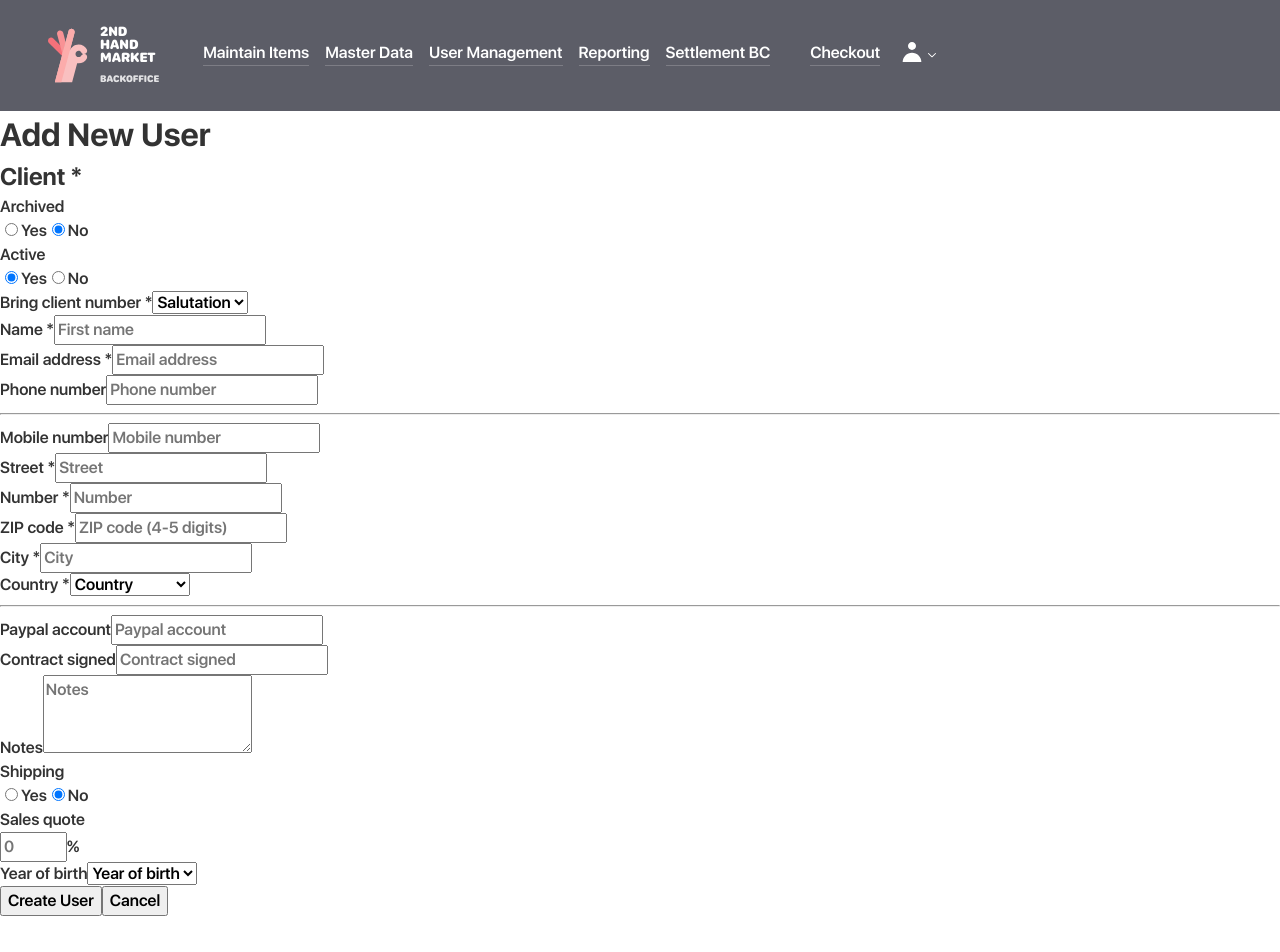
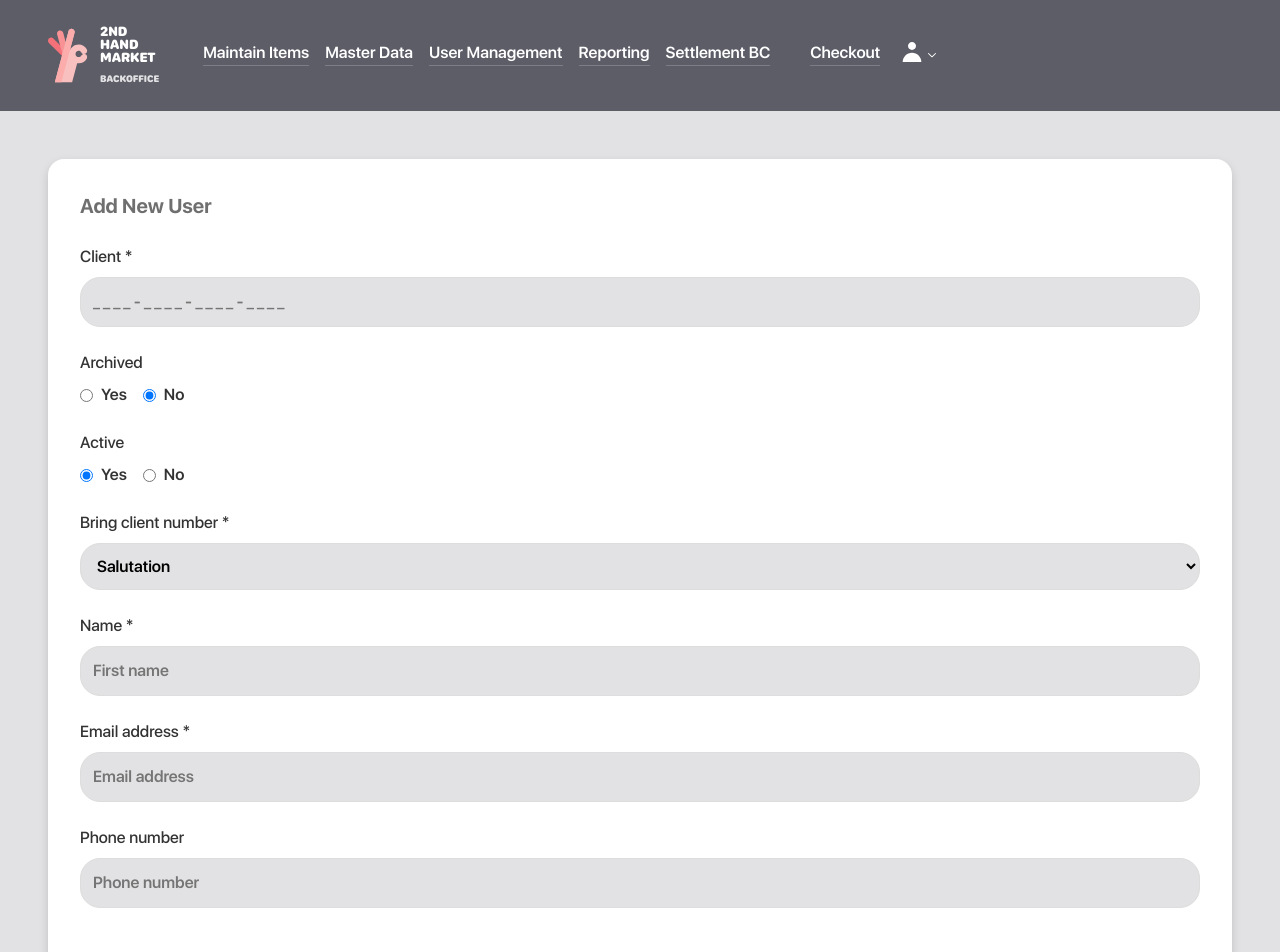
Before and after one commit to AlexanderMultan/2nd-hand-market, a React app: page /new-user in a window 1280 px wide. Shown: the top 952 px of the page. Before the commit the page ends 916 px from the top, so only its background shows below. Built offline with nearby package versions, Linux system fonts and the light colour scheme.

Commit message:
feat: new-user UI

```diff
--- a/src/components/AddNewUser.jsx
+++ b/src/components/AddNewUser.jsx
@@ -1,8 +1,10 @@
 import React, {useState} from 'react';
+import {Breadcrumbs, Link} from "@mui/material";
 
 const AddNewUser = () => {
 
     const [formData, setFormData] = useState({
+        client: '',
         archived: 'no',
         active: 'yes',
         salutation: '',
@@ -37,13 +39,25 @@ const AddNewUser = () => {
     };
 
     return (
-        <>
+        <div style={{
+            position: 'relative',
+        }}>
         <form className="user-form" onSubmit={handleSubmit}>
             <h1 className="user-form__title">Add New User</h1>
 
-            {/* Client Section */}
             <section className="form-section">
-                <h2 className="form-section__title">Client *</h2>
+                <div className="field-group">
+                    <label className="field-group__label">Client *</label>
+                    <input
+                        type="text"
+                        className="input"
+                        name="client"
+                        value={formData.client}
+                        onChange={handleChange}
+                        placeholder="_ _ _ _ - _ _ _ _ - _ _ _ _ - _ _ _ _"
+                        required
+                    />
+                </div>
 
                 <div className="field-group">
                     <label className="field-group__label">Archived</label>
@@ -106,7 +120,7 @@ const AddNewUser = () => {
                         onChange={handleChange}
                         required
                     >
-                        <option value="">Salutation</option>
+                        <option value="" disabled>Salutation</option>
                         <option value="mr">Mr.</option>
                         <option value="ms">Ms.</option>
                         <option value="dr">Dr.</option>
@@ -154,7 +168,6 @@ const AddNewUser = () => {
 
             <hr className="form-divider" />
 
-            {/* Address Section */}
             <section className="form-section">
                 <div className="field-group">
                     <label className="field-group__label">Mobile number</label>
@@ -230,17 +243,18 @@ const AddNewUser = () => {
                         onChange={handleChange}
                         required
                     >
-                        <option value="">Country</option>
+                        <option value="" style = {{
+
+                        }} disabled>Country</option>
                         <option value="us">United States</option>
-                        <option value="de">Germany</option>
-                        <option value="fr">France</option>
+                        <option value="by">Belarus</option>
+                        <option value="fr">Germany</option>
                     </select>
                 </div>
             </section>
 
             <hr className="form-divider" />
 
-            {/* Additional Info */}
             <section className="form-section">
                 <div className="field-group">
                     <label className="field-group__label">Paypal account</label>
@@ -329,7 +343,7 @@ const AddNewUser = () => {
                         value={formData.yearOfBirth}
                         onChange={handleChange}
                     >
-                        <option value="">Year of birth</option>
+                        <option value="" disabled>Year of birth</option>
                         {Array.from({ length: 100 }, (_, i) => {
                             const year = new Date().getFullYear() - i;
                             return (
@@ -349,7 +363,7 @@ const AddNewUser = () => {
                 </button>
             </div>
         </form>
-        </>
+        </div>
     );
 };
 
--- a/src/pages/newUser/Newuser.jsx
+++ b/src/pages/newUser/Newuser.jsx
@@ -3,9 +3,9 @@ import AddNewUser from "@/AddNewUser";
 
 export const Newuser = () => {
     return (
-        <>
+        <div style={{ backgroundColor: "var(--color-gray-alt)" }}>
             <HeaderBackOffice />
             <AddNewUser />
-        </>
+        </div>
     );
 };
--- /dev/null
+++ b/src/styles/components/addNewUser.css
@@ -0,0 +1,126 @@
+.user-form {
+    position: relative;
+    padding: 2rem;
+    background: #fff;
+    border-radius: 16px;
+    box-shadow: 0 4px 10px 0 rgba(0, 0, 0, 0.15);
+    margin: 48px;
+}
+
+.user-form__title {
+        font-size: 20px;
+        margin-bottom: 24px;
+        color: #333;
+        opacity: 0.7;
+}
+
+
+.form-section {
+    margin-bottom: 2rem;
+    display: flex;
+    flex-direction: column;
+}
+    .form-section__title {
+        font-size: 12px;
+        margin-bottom: 1rem;
+        color: #555;
+    }
+
+
+.field-group {
+    margin-bottom: 1.5rem;
+    display: flex;
+    flex-direction: column;
+}
+
+.field-group__label {
+    margin-bottom: 0.5rem;
+    font-weight: 500;
+    color: #333;
+}
+
+.input, .select, .textarea {
+    width: 100%;
+    padding: 0.75rem;
+    border: 1px solid #ddd;
+    border-radius: 20px;
+    transition: border-color 0.2s;
+    background-color: var(--color-gray-alt);
+
+    &:focus {
+        outline: none;
+        border-color: #007bff;
+    }
+}
+
+.radio-group {
+    display: flex;
+    gap: 16px;
+}
+
+.radio {
+    display: flex;
+    align-items: center;
+    gap: 8px;
+    cursor: pointer;
+
+    input[type="radio"] {
+        margin: 0;
+    }
+}
+
+.input-with-symbol {
+    position: relative;
+
+    .input {
+        padding-right: 2.5rem;
+    }
+}
+
+.input-symbol {
+    position: absolute;
+    right: 0.75rem;
+    top: 50%;
+    transform: translateY(-50%);
+    color: #666;
+    pointer-events: none;
+}
+
+.form-divider {
+    margin: 2rem 0;
+    border: none;
+    border-top: 1px solid #eee;
+}
+
+.form-actions {
+    display: flex;
+    gap: 1rem;
+    justify-content: flex-end;
+    margin-top: 2rem;
+}
+
+.button {
+    padding: 0.75rem 1.5rem;
+    border: none;
+    border-radius: var(--border-radius);
+    cursor: pointer;
+    font-size: 1rem;
+    transition: background-color 0.2s;
+}
+
+
+    .button--primary {
+        background: #007bff;
+        color: white;
+    }
+    .button--primary:hover {
+        background: #0056b3;
+    }
+
+    .button--secondary {
+        background: #6c757d;
+        color: white;
+    }
+    .button--secondary:hover {
+        background: #545b62;
+    }
--- a/src/styles/index.css
+++ b/src/styles/index.css
@@ -14,3 +14,4 @@
 @import './components/card.css';
 @import './components/filter.css';
 @import './components/maintainItems.css';
+@import './components/addNewUser.css';
```
